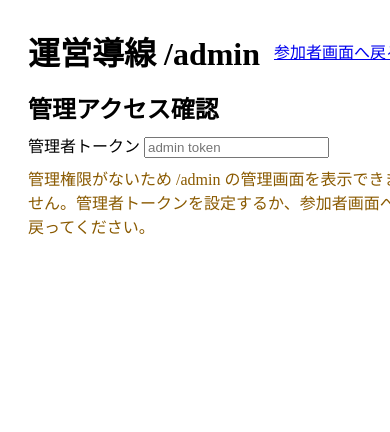
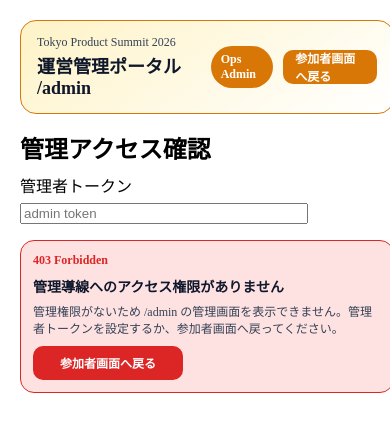
Before and after one commit to autotaker/simple-event-reservation-system, a Vue app in the folder frontend/: page /admin in a window 390 px wide. Shown: the top 432 px of the page. Built offline with nearby package versions, Linux system fonts and the light colour scheme.

Commit message:
refactor(frontend): split admin view components for issue #40

```diff
--- /dev/null
+++ b/frontend/src/components/admin/AdminAccessDeniedPanel.vue
@@ -0,0 +1,65 @@
+<template>
+  <section class="denied">
+    <p class="denied__code">403 Forbidden</p>
+    <h3>管理導線へのアクセス権限がありません</h3>
+    <p class="denied__reason">{{ message }}</p>
+    <RouterLink class="denied__link" to="/participant">参加者画面へ戻る</RouterLink>
+  </section>
+</template>
+
+<script setup lang="ts">
+import { RouterLink } from 'vue-router';
+
+defineProps<{
+  message: string;
+}>();
+</script>
+
+<style scoped>
+.denied {
+  display: grid;
+  gap: 8px;
+  padding: 12px;
+  border-radius: 14px;
+  border: 1px solid var(--semantic-color-state-danger);
+  background: var(--semantic-color-state-danger-soft);
+}
+
+.denied__code,
+.denied h3,
+.denied__reason {
+  margin: 0;
+}
+
+.denied__code {
+  font-size: 12px;
+  font-weight: 700;
+  color: var(--semantic-color-state-danger);
+}
+
+.denied h3 {
+  font-size: 14px;
+  color: var(--semantic-color-text-primary);
+}
+
+.denied__reason {
+  font-size: 12px;
+  color: var(--semantic-color-text-secondary);
+  line-height: 1.4;
+}
+
+.denied__link {
+  width: fit-content;
+  min-width: 150px;
+  height: 34px;
+  display: inline-flex;
+  align-items: center;
+  justify-content: center;
+  border-radius: 10px;
+  background: var(--semantic-color-state-danger);
+  color: var(--semantic-color-text-on-primary);
+  font-size: 12px;
+  font-weight: 700;
+  text-decoration: none;
+}
+</style>
--- /dev/null
+++ b/frontend/src/components/admin/AdminAccessGate.vue
@@ -0,0 +1,33 @@
+<template>
+  <section class="gate">
+    <h2>管理アクセス確認</h2>
+    <label>
+      管理者トークン
+      <input v-model="model" type="password" placeholder="admin token" />
+    </label>
+  </section>
+</template>
+
+<script setup lang="ts">
+const model = defineModel<string>({ required: true });
+</script>
+
+<style scoped>
+.gate {
+  display: grid;
+  gap: 8px;
+}
+
+.gate h2 {
+  margin: 0;
+}
+
+.gate label {
+  display: grid;
+  gap: 6px;
+}
+
+.gate input {
+  max-width: 280px;
+}
+</style>
--- /dev/null
+++ b/frontend/src/components/admin/AdminCsvExportPanel.vue
@@ -0,0 +1,51 @@
+<template>
+  <section class="csv-panel">
+    <h3>CSV出力</h3>
+    <p>集計前に最新の予約状態へ同期してください。</p>
+    <div class="csv-panel__actions">
+      <button type="button" :disabled="disabled" @click="$emit('downloadReservations')">
+        予約一覧CSVを出力
+      </button>
+      <button type="button" :disabled="disabled" @click="$emit('downloadCheckIns')">
+        チェックインCSVを出力
+      </button>
+    </div>
+  </section>
+</template>
+
+<script setup lang="ts">
+defineProps<{
+  disabled: boolean;
+}>();
+
+defineEmits<{
+  downloadReservations: [];
+  downloadCheckIns: [];
+}>();
+</script>
+
+<style scoped>
+.csv-panel {
+  display: grid;
+  gap: 10px;
+  padding: 12px;
+  border-radius: 14px;
+  border: 1px solid var(--semantic-color-state-warning);
+  background: var(--semantic-color-bg-surface);
+}
+
+.csv-panel h3,
+.csv-panel p {
+  margin: 0;
+}
+
+.csv-panel p {
+  font-size: 12px;
+  color: var(--semantic-color-text-secondary);
+}
+
+.csv-panel__actions {
+  display: grid;
+  gap: 8px;
+}
+</style>
--- /dev/null
+++ b/frontend/src/components/admin/AdminSessionEditor.vue
@@ -0,0 +1,110 @@
+<template>
+  <form class="editor" @submit.prevent="$emit('submit')">
+    <h3>{{ heading }}</h3>
+    <div class="editor__grid">
+      <label>
+        タイトル
+        <input v-model="title" type="text" required />
+      </label>
+      <label>
+        開始時刻
+        <input v-model="startTime" type="time" required />
+      </label>
+      <label>
+        トラック
+        <input v-model="track" type="text" required />
+      </label>
+      <label>
+        定員
+        <input v-model="capacity" type="number" min="1" required />
+      </label>
+    </div>
+    <div class="editor__actions">
+      <button type="submit" :disabled="!canSubmit">{{ submitLabel }}</button>
+      <button v-if="showCancel" type="button" @click="$emit('cancel')">キャンセル</button>
+    </div>
+  </form>
+</template>
+
+<script setup lang="ts">
+import { computed } from 'vue';
+import type { AdminForm } from '../../composables/useReservationApp';
+
+const props = defineProps<{
+  heading: string;
+  form: AdminForm;
+  submitLabel: string;
+  canSubmit: boolean;
+  showCancel?: boolean;
+}>();
+
+const emit = defineEmits<{
+  submit: [];
+  cancel: [];
+  'update:form': [form: AdminForm];
+}>();
+
+const updateForm = (patch: Partial<AdminForm>): void => {
+  emit('update:form', { ...props.form, ...patch });
+};
+
+const title = computed({
+  get: () => props.form.title,
+  set: (value: string) => updateForm({ title: value }),
+});
+
+const startTime = computed({
+  get: () => props.form.startTime,
+  set: (value: string) => updateForm({ startTime: value }),
+});
+
+const track = computed({
+  get: () => props.form.track,
+  set: (value: string) => updateForm({ track: value }),
+});
+
+const capacity = computed({
+  get: () => props.form.capacity,
+  set: (value: string) => updateForm({ capacity: value }),
+});
+</script>
+
+<style scoped>
+.editor {
+  display: grid;
+  gap: 10px;
+  padding: 12px;
+  border-radius: 14px;
+  border: 1px solid var(--semantic-color-state-warning);
+  background: var(--semantic-color-bg-surface);
+}
+
+.editor h3 {
+  margin: 0;
+  font-size: 14px;
+}
+
+.editor__grid {
+  display: grid;
+  gap: 8px;
+  grid-template-columns: repeat(2, minmax(0, 1fr));
+}
+
+.editor label {
+  display: grid;
+  gap: 4px;
+  font-size: 12px;
+  color: var(--semantic-color-text-secondary);
+}
+
+.editor__actions {
+  display: flex;
+  gap: 8px;
+}
+
+@media (max-width: 900px) {
+  .editor__grid {
+    grid-template-columns: 1fr;
+  }
+}
+</style>
--- /dev/null
+++ b/frontend/src/components/admin/AdminSessionTable.vue
@@ -0,0 +1,76 @@
+<template>
+  <section class="table-wrap">
+    <header class="table-wrap__header">
+      <h3>管理対象セッション</h3>
+      <div class="table-wrap__actions">
+        <span>{{ sessions.length }}件</span>
+        <button type="button" :disabled="disabled" @click="$emit('load')">管理一覧を取得</button>
+      </div>
+    </header>
+
+    <table v-if="sessions.length > 0">
+      <thead>
+        <tr>
+          <th scope="col">ID</th>
+          <th scope="col">開始時刻</th>
+          <th scope="col">トラック</th>
+          <th scope="col">タイトル</th>
+          <th scope="col">定員</th>
+          <th scope="col">予約数</th>
+          <th scope="col">操作</th>
+        </tr>
+      </thead>
+      <tbody>
+        <tr v-for="session in sessions" :key="session.sessionId">
+          <td>{{ session.sessionId }}</td>
+          <td>{{ session.startTime }}</td>
+          <td>{{ session.track }}</td>
+          <td>{{ session.title }}</td>
+          <td>{{ session.capacity }}</td>
+          <td>{{ session.reservedCount }}</td>
+          <td>
+            <button type="button" :disabled="disabled" @click="$emit('edit', session)">編集</button>
+          </td>
+        </tr>
+      </tbody>
+    </table>
+  </section>
+</template>
+
+<script setup lang="ts">
+import type { AdminSession } from '../../composables/useReservationApp';
+
+defineProps<{
+  sessions: AdminSession[];
+  disabled: boolean;
+}>();
+
+defineEmits<{
+  load: [];
+  edit: [session: AdminSession];
+}>();
+</script>
+
+<style scoped>
+.table-wrap {
+  display: grid;
+  gap: 10px;
+  padding: 12px;
+  border-radius: 14px;
+  border: 1px solid var(--semantic-color-state-warning);
+  background: var(--semantic-color-bg-surface);
+}
+
+.table-wrap__header,
+.table-wrap__actions {
+  display: flex;
+  align-items: center;
+  justify-content: space-between;
+  gap: 10px;
+}
+
+.table-wrap__header h3,
+.table-wrap__actions span {
+  margin: 0;
+}
+</style>
--- /dev/null
+++ b/frontend/src/components/admin/AdminTopBar.vue
@@ -0,0 +1,82 @@
+<template>
+  <header class="topbar">
+    <div>
+      <p class="topbar__event">{{ eventName }}</p>
+      <h1 class="topbar__title">{{ sectionLabel }}</h1>
+    </div>
+    <div class="topbar__meta">
+      <span class="topbar__badge">{{ adminName }}</span>
+      <RouterLink class="topbar__link" :to="returnTo">{{ returnLabel }}</RouterLink>
+    </div>
+  </header>
+</template>
+
+<script setup lang="ts">
+import { RouterLink } from 'vue-router';
+
+defineProps<{
+  eventName: string;
+  sectionLabel: string;
+  adminName: string;
+  returnTo: string;
+  returnLabel: string;
+}>();
+</script>
+
+<style scoped>
+.topbar {
+  display: flex;
+  align-items: center;
+  justify-content: space-between;
+  gap: 12px;
+  padding: 14px 16px;
+  border-radius: 16px;
+  border: 1px solid var(--semantic-color-state-warning);
+  background: linear-gradient(
+    145deg,
+    var(--semantic-color-state-warning-soft),
+    var(--semantic-color-bg-surface)
+  );
+}
+
+.topbar__event {
+  margin: 0;
+  font-size: 12px;
+  color: var(--semantic-color-text-secondary);
+}
+
+.topbar__title {
+  margin: 2px 0 0;
+  font-size: 18px;
+  font-weight: 700;
+  color: var(--semantic-color-text-primary);
+}
+
+.topbar__meta {
+  display: flex;
+  align-items: center;
+  gap: 10px;
+}
+
+.topbar__badge {
+  padding: 6px 10px;
+  border-radius: 999px;
+  background: var(--semantic-color-state-warning);
+  color: var(--semantic-color-text-on-primary);
+  font-size: 12px;
+  font-weight: 700;
+}
+
+.topbar__link {
+  height: 34px;
+  display: inline-flex;
+  align-items: center;
+  border-radius: 10px;
+  padding: 0 12px;
+  background: var(--semantic-color-state-warning);
+  color: var(--semantic-color-text-on-primary);
+  font-size: 12px;
+  font-weight: 700;
+  text-decoration: none;
+}
+</style>
--- a/frontend/src/views/AdminView.vue
+++ b/frontend/src/views/AdminView.vue
@@ -1,21 +1,18 @@
 <template>
   <main class="admin-portal">
-    <header class="admin-portal__header">
-      <h1>運営導線 /admin</h1>
-      <RouterLink to="/participant">参加者画面へ戻る</RouterLink>
-    </header>
+    <AdminTopBar
+      event-name="Tokyo Product Summit 2026"
+      section-label="運営管理ポータル /admin"
+      admin-name="Ops Admin"
+      return-to="/participant"
+      return-label="参加者画面へ戻る"
+    />
 
-    <section class="admin-portal__gate">
-      <h2>管理アクセス確認</h2>
-      <label>
-        管理者トークン
-        <input v-model="adminToken" type="password" placeholder="admin token" />
-      </label>
-      <p v-if="!hasAdminAccess" class="admin-portal__feedback admin-portal__feedback--forbidden">
-        管理権限がないため /admin
-        の管理画面を表示できません。管理者トークンを設定するか、参加者画面へ戻ってください。
-      </p>
-    </section>
+    <AdminAccessGate v-model="adminToken" />
+    <AdminAccessDeniedPanel
+      v-if="!hasAdminAccess"
+      :message="'管理権限がないため /admin の管理画面を表示できません。管理者トークンを設定するか、参加者画面へ戻ってください。'"
+    />
 
     <p v-if="errorMessage" class="admin-portal__feedback admin-portal__feedback--error">
       {{ errorMessage }}
@@ -24,97 +21,55 @@
       {{ infoMessage }}
     </p>
 
-    <section v-if="hasAdminAccess">
+    <section v-if="hasAdminAccess" class="admin-portal__body">
       <h2>セッション管理（運営）</h2>
-      <button type="button" :disabled="!adminToken" @click="loadAdminSessions">
-        管理一覧を取得
-      </button>
-      <button type="button" :disabled="!adminToken" @click="downloadReservationCsv">
-        予約一覧CSVを出力
-      </button>
-      <button type="button" :disabled="!adminToken" @click="downloadSessionCheckInCsv">
-        チェックインCSVを出力
-      </button>
-
-      <form @submit.prevent="createAdminSession">
-        <h3>新規作成</h3>
-        <label>
-          タイトル
-          <input v-model="createForm.title" type="text" required />
-        </label>
-        <label>
-          開始時刻
-          <input v-model="createForm.startTime" type="time" required />
-        </label>
-        <label>
-          トラック
-          <input v-model="createForm.track" type="text" required />
-        </label>
-        <label>
-          定員
-          <input v-model="createForm.capacity" type="number" min="1" required />
-        </label>
-        <button type="submit" :disabled="!adminToken">セッション作成</button>
-      </form>
-
-      <table v-if="adminSessions.length > 0">
-        <thead>
-          <tr>
-            <th scope="col">ID</th>
-            <th scope="col">開始時刻</th>
-            <th scope="col">トラック</th>
-            <th scope="col">タイトル</th>
-            <th scope="col">定員</th>
-            <th scope="col">予約数</th>
-            <th scope="col">操作</th>
-          </tr>
-        </thead>
-        <tbody>
-          <tr v-for="session in adminSessions" :key="session.sessionId">
-            <td>{{ session.sessionId }}</td>
-            <td>{{ session.startTime }}</td>
-            <td>{{ session.track }}</td>
-            <td>{{ session.title }}</td>
-            <td>{{ session.capacity }}</td>
-            <td>{{ session.reservedCount }}</td>
-            <td>
-              <button type="button" :disabled="!adminToken" @click="startEditSession(session)">
-                編集
-              </button>
-            </td>
-          </tr>
-        </tbody>
-      </table>
-
-      <form v-if="editForm.sessionId" @submit.prevent="updateAdminSession">
-        <h3>編集: {{ editForm.sessionId }}</h3>
-        <label>
-          タイトル
-          <input v-model="editForm.title" type="text" required />
-        </label>
-        <label>
-          開始時刻
-          <input v-model="editForm.startTime" type="time" required />
-        </label>
-        <label>
-          トラック
-          <input v-model="editForm.track" type="text" required />
-        </label>
-        <label>
-          定員
-          <input v-model="editForm.capacity" type="number" min="1" required />
-        </label>
-        <button type="submit" :disabled="!adminToken">更新</button>
-        <button type="button" @click="clearEditForm">キャンセル</button>
-      </form>
+      <div class="admin-portal__layout">
+        <AdminSessionTable
+          :sessions="adminSessions"
+          :disabled="!adminToken"
+          @load="loadAdminSessions"
+          @edit="startEditSession"
+        />
+        <aside class="admin-portal__side">
+          <AdminSessionEditor
+            heading="新規作成"
+            :form="createForm"
+            submit-label="セッション作成"
+            :can-submit="Boolean(adminToken)"
+            @update:form="updateCreateForm"
+            @submit="createAdminSession"
+          />
+          <AdminSessionEditor
+            v-if="editForm.sessionId"
+            :heading="`編集: ${editForm.sessionId}`"
+            :form="editForm"
+            submit-label="更新"
+            :can-submit="Boolean(adminToken)"
+            show-cancel
+            @update:form="updateEditForm"
+            @submit="updateAdminSession"
+            @cancel="clearEditForm"
+          />
+          <AdminCsvExportPanel
+            :disabled="!adminToken"
+            @download-reservations="downloadReservationCsv"
+            @download-check-ins="downloadSessionCheckInCsv"
+          />
+        </aside>
+      </div>
     </section>
   </main>
 </template>
 
 <script setup lang="ts">
 import { computed, onMounted } from 'vue';
-import { RouterLink } from 'vue-router';
-import { useReservationApp } from '../composables/useReservationApp';
+import AdminAccessDeniedPanel from '../components/admin/AdminAccessDeniedPanel.vue';
+import AdminAccessGate from '../components/admin/AdminAccessGate.vue';
+import AdminCsvExportPanel from '../components/admin/AdminCsvExportPanel.vue';
+import AdminSessionEditor from '../components/admin/AdminSessionEditor.vue';
+import AdminSessionTable from '../components/admin/AdminSessionTable.vue';
+import AdminTopBar from '../components/admin/AdminTopBar.vue';
+import { type AdminForm, useReservationApp } from '../composables/useReservationApp';
 
 const {
   adminToken,
@@ -134,6 +89,14 @@
 
 const hasAdminAccess = computed<boolean>(() => adminToken.value.trim().length > 0);
 
+const updateCreateForm = (form: AdminForm): void => {
+  createForm.value = form;
+};
+
+const updateEditForm = (form: AdminForm): void => {
+  editForm.value = form;
+};
+
 onMounted(() => {
   if (hasAdminAccess.value) {
     void loadAdminSessions();
@@ -148,25 +111,6 @@
   width: min(960px, 100%);
   margin: 0 auto;
   padding: 20px;
-}
-
-.admin-portal__header {
-  display: flex;
-  justify-content: space-between;
-  align-items: center;
-}
-
-.admin-portal__header h1 {
-  margin: 0;
-}
-
-.admin-portal__gate {
-  display: grid;
-  gap: 8px;
-}
-
-.admin-portal__gate h2 {
-  margin: 0;
 }
 
 .admin-portal__feedback {
@@ -184,4 +128,36 @@
 .admin-portal__feedback--success {
   color: #136428;
 }
+
+.admin-portal__body {
+  display: grid;
+  gap: 10px;
+}
+
+.admin-portal__body h2 {
+  margin: 0;
+}
+
+.admin-portal__layout {
+  display: grid;
+  gap: 12px;
+  grid-template-columns: 1.3fr 1fr;
+}
+
+.admin-portal__side {
+  display: grid;
+  gap: 10px;
+  align-content: start;
+}
+
+@media (max-width: 900px) {
+  .admin-portal {
+    width: min(390px, 100%);
+    padding: 12px;
+  }
+
+  .admin-portal__layout {
+    grid-template-columns: 1fr;
+  }
+}
 </style>
```
Also changed, not shown: 1 other file (tests, documents, lock files or other folders).
